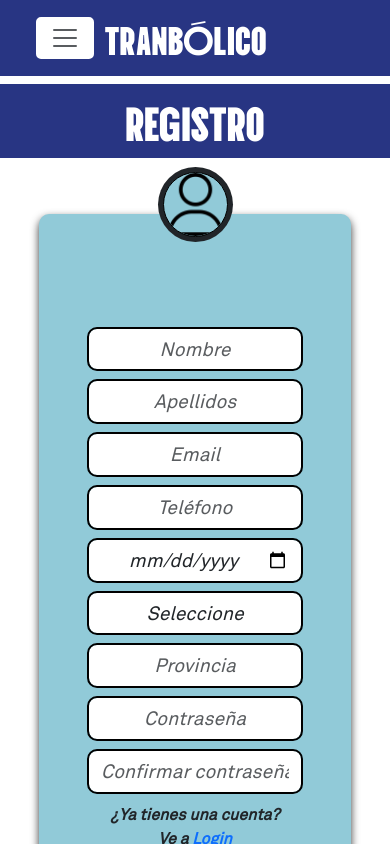
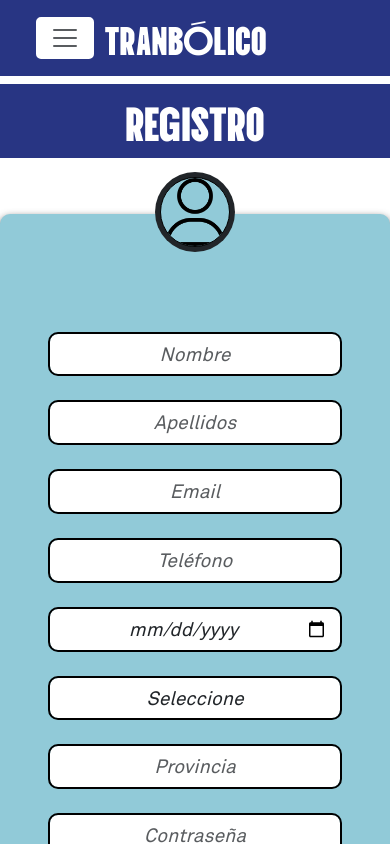
Before and after one commit to PabloVillalbaAlcaide/Tranbolico-App, a React (Vite) app in the folder Client/: page /register in a window 390 px wide. Shown: the top 844 px of the page. Built offline with nearby package versions, Linux system fonts and the light colour scheme.

Commit message:
inputs form register responsive

```diff
--- a/Client/src/components/Admin/AutoCompleteInput/AutoCompleteInput.jsx
+++ b/Client/src/components/Admin/AutoCompleteInput/AutoCompleteInput.jsx
@@ -1,5 +1,6 @@
+import './AutoCompleteInput.scss'
+import axios from "axios";
 import { useState, useEffect, useContext } from "react";
-import axios from "axios";
 import { Form, ListGroup } from "react-bootstrap";
 import { AppContext } from "../../../context/TranbolicoContextProvider";
 
@@ -68,6 +69,7 @@ export const AutocompleteInput = ({ value, onChange, onSelect, disabled }) => {
             <ListGroup.Item
               key={index}
               onMouseDown={() => handleSelect(suggestion)}
+              className="add-cursor-pointer"
             >
               {suggestion.city_province}
             </ListGroup.Item>
--- /dev/null
+++ b/Client/src/components/Admin/AutoCompleteInput/AutoCompleteInput.scss
@@ -0,0 +1,3 @@
+.add-cursor-pointer {
+  cursor: pointer;
+}
--- a/Client/src/pages/Auth/Register/Register.jsx
+++ b/Client/src/pages/Auth/Register/Register.jsx
@@ -44,7 +44,7 @@ export const Register = () => {
   const handleSelect = (field) => (value) => {
     setRegister((prevState) => {
       const newState = { ...prevState, [field]: value };
-      if (field === 'province') {
+      if (field === "province") {
         newState.city = {}; // Reiniciar city a un objeto vacío
       }
       return newState;
@@ -148,7 +148,6 @@ export const Register = () => {
 
   console.log(register.province.province_id);
 
-
   const onSubmit = async (e) => {
     e.preventDefault();
     if (validateForm()) {
@@ -172,7 +171,7 @@ export const Register = () => {
           <h2 className="mb-0 py-2">REGISTRO</h2>
         </div>
         <div className="contenedor-register d-flex justify-content-center p-5 mt-5 ">
-          <Col xs={12} md={8} lg={6} xl={4}>
+          <Col xs={12}>
             <Form onSubmit={onSubmit}>
               <div className="text-center">
                 <img
@@ -182,9 +181,10 @@ export const Register = () => {
                   width={"50px"}
                 />
               </div>
+              <div className="form-grid">
                 <Form.Group className="mb-2" controlId="formBasicName">
                   <Form.Control
-                  className="input-form"
+                    className="input-form-register"
                     type="text"
                     placeholder="Nombre"
                     name="name"
@@ -194,11 +194,13 @@ export const Register = () => {
                   />
                 </Form.Group>
                 {errors.name && (
-                <p className="text-center text-danger fw-bold">{errors.name}</p>
+                  <p className="text-center text-danger fw-bold">
+                    {errors.name}
+                  </p>
                 )}
                 <Form.Group className="mb-2" controlId="formBasicSurname">
                   <Form.Control
-                  className="input-form"
+                    className="input-form-register"
                     type="text"
                     placeholder="Apellidos"
                     name="surname"
@@ -214,7 +216,7 @@ export const Register = () => {
                 )}
                 <Form.Group className="mb-2" controlId="formBasicEmail">
                   <Form.Control
-                  className="input-form"
+                    className="input-form-register"
                     type="email"
                     placeholder="Email"
                     name="email"
@@ -230,7 +232,7 @@ export const Register = () => {
                 )}
                 <Form.Group className="mb-2" controlId="formBasicPhoneNumber">
                   <Form.Control
-                  className="input-form"
+                    className="input-form-register"
                     type="tel"
                     placeholder="Teléfono"
                     name="phone_number"
@@ -246,7 +248,7 @@ export const Register = () => {
                 )}
                 <Form.Group className="mb-2" controlId="formBasicBirthDate">
                   <Form.Control
-                  className="input-form"
+                    className="input-form-register"
                     type="date"
                     placeholder="Fecha de nacimiento"
                     name="birthdate"
@@ -262,7 +264,7 @@ export const Register = () => {
                 )}
                 <Form.Group className="mb-2" controlId="formBasicGenre">
                   <Form.Control
-                  className="input-form"
+                    className="input-form-register"
                     as="select"
                     name="genre"
                     value={register.genre}
@@ -274,6 +276,12 @@ export const Register = () => {
                     <option value="3">Otro</option>
                   </Form.Control>
                 </Form.Group>
+
+                <div
+                  className={`province-city-container-register ${
+                    showCityDropdown ? "with-city" : ""
+                  }`}
+                >
                   <Form.Group className="mb-2" controlId="formBasicProvince">
                     <SearchDropdown
                       type="province"
@@ -288,7 +296,8 @@ export const Register = () => {
                       {errors.province}
                     </p>
                   )}
-              {showCityDropdown  && <Form.Group className="mb-2" controlId="formBasicCity">
+                  {showCityDropdown && (
+                    <Form.Group className="mb-2" controlId="formBasicCity">
                       <SearchDropdown
                         type="city"
                         provinceId={register.province.province_id}
@@ -297,13 +306,17 @@ export const Register = () => {
                         placeholder="Ciudad"
                         autoComplete="off"
                       />
-              </Form.Group>}
+                    </Form.Group>
+                  )}
                   {errors.city && (
-                <p className="text-center text-danger fw-bold">{errors.city}</p>
+                    <p className="text-center text-danger fw-bold">
+                      {errors.city}
+                    </p>
                   )}
+                </div>
                 <Form.Group className="mb-2" controlId="formBasicPassword">
                   <Form.Control
-                  className="input-form"
+                    className="input-form-register"
                     type="password"
                     placeholder="Contraseña"
                     name="password"
@@ -318,7 +331,7 @@ export const Register = () => {
                 )}
                 <Form.Group className="mb-2" controlId="formBasicPassword2">
                   <Form.Control
-                  className="input-form"
+                    className="input-form-register"
                     type="password"
                     placeholder="Confirmar contraseña"
                     name="password2"
@@ -331,6 +344,7 @@ export const Register = () => {
                     {errors.password2}
                   </p>
                 )}
+              </div>
               <p className="fw-bold fst-italic text-center mb-4 fs-6">
                 <span>
                   ¿Ya tienes una cuenta? <br />
--- a/Client/src/pages/Auth/Register/register.scss
+++ b/Client/src/pages/Auth/Register/register.scss
@@ -2,29 +2,60 @@ p {
   margin-bottom: 0;
 }
 
+/* Estilos para el contenedor principal del registro */
 .ppal-register {
   font-family: "VinaSans-Regular.ttf";
+  h2 {
+    font-size: 3rem;
+  }
 }
 
-.ppal-register h2 {
-  font-size: 3rem;
-}
-
+/* Colores de fondo para botones específicos */
 .ppal-register,
 .aceptar {
   background-color: var(--tranbolico-azul);
 }
+
 .cancelar {
   background-color: var(--tranbolico-fucsia);
 }
-.input-form {
-  border-radius: 20px;
+
+/* Estilos para los inputs del formulario */
+.input-form-register,
+.province-city-container-register input,
+.province-city-container-register .form-control {
+  border-radius: 10px;
   border: 2px solid black;
   font-style: italic;
   text-align: center;
   font-size: 1.2rem;
+  width: 100%;
+  box-sizing: border-box;
+  transition: all 0.2s ease-in-out;
+  margin: 0; /* Eliminar márgenes que puedan centrar el input */
 }
 
+/* Efectos al enfocar o pasar el mouse sobre los inputs */
+.input-form-register:focus,
+.input-form-register:hover,
+.province-city-container-register input:focus,
+.province-city-container-register input:hover,
+.province-city-container-register .form-control:focus,
+.province-city-container-register .form-control:hover {
+  transform: scale(1.02);
+  box-shadow: 0 0 15px rgba(0, 0, 0, 0.1);
+  outline: none;
+}
+
+/* Eliminar sombra y mantener el color del borde al enfocar */
+.form-control:focus,
+.province-city-container-register input:focus,
+.province-city-container-register .form-control:focus {
+  box-shadow: none;
+  border-color: inherit;
+}
+
+/* Estilos para el contenedor del registro */
 .contenedor-register {
   font-family: "Akkurat-Regular.ttf";
   font-size: 1rem;
@@ -38,31 +69,53 @@ p {
   margin: 0 auto;
 }
 
+/* Estilos para la imagen del registro */
 .register-img {
   background-color: #91cad8;
-  border-radius: 100px;
+  border-radius: 100%;
   border: 1px solid black;
-  width: 65px;
+  width: 70px;
   position: relative;
-  top: -90px;
+  top: -85px;
   box-shadow: 0 0 0 5px;
 }
 
-.input-form {
-  border-radius: 10px;
-  border: 2px solid black;
-  font-style: italic;
-  text-align: center;
-  font-size: 1.2rem;
-  margin: 0 auto;
+/* Grid principal del formulario */
+.form-grid {
+  display: grid;
+  grid-template-columns: 1fr;
+  gap: 16px; /* Espacio entre inputs */
 }
 
-@media (max-width: 800px) {
-  .contenedor-register {
-    width: 80%;
-    min-width: 300px;
+/* Contenedor para los inputs de Provincia y Ciudad */
+.province-city-container-register {
+  display: grid;
+  grid-template-columns: 1fr;
+  gap: 16px;
+}
+
+/* Media queries para pantallas grandes */
+@media (min-width: 768px) {
+  .form-grid {
+    grid-template-columns: 1fr 1fr;
   }
-  .input-form {
-    max-width: 100%;
+
+  /* Si el contenedor tiene la clase 'with-city', organizar Provincia y Ciudad en dos columnas */
+  .province-city-container-register.with-city,
+  .province-city-container-register:not(.with-city) {
+    grid-template-columns: 1fr;
+    grid-column: span 2;
+  }
+
+  /* Si no tiene la clase 'with-city', hacer que el contenedor ocupe dos columnas completas */
+  // .province-city-container-register:not(.with-city) {
+  //   grid-column: span 2;
+  // }
+
+  /* Asegurar que ciertos inputs ocupen dos columnas completas */
+  .form-grid .input-form-register[type="select"], /* Género */
+  .form-grid .form-group[controlId="formBasicPassword"], /* Contraseña */
+  .form-grid .form-group[controlId="formBasicPassword2"] /* Confirmar Contraseña */ {
+    grid-column: span 2;
   }
 }
--- a/Client/src/pages/SelectDate/SelectDate.jsx
+++ b/Client/src/pages/SelectDate/SelectDate.jsx
@@ -137,7 +137,7 @@ export const SelectDate = () => {
   console.log(planningList);
 
   return (
-    <Container fluid className="p-0 m-0 mt-5 mb-5">
+    <Container fluid className="p-0 m-0 mt-5 mb-5 d-flex flex-column justify-content-center align-items-center">
       <Row>
         <h3 className="text-center pb-4">
           Selecciona día de{" "}
--- a/Client/src/pages/editUser/EditUser.jsx
+++ b/Client/src/pages/editUser/EditUser.jsx
@@ -282,10 +282,9 @@ export const EditUser = () => {
                 )}
                 <Form.Group
                   className="mb-2 d-flex justify-content-center align-items-center w-100"
-                  controlId="formBasicImg"
                 >
                   <label
-                    htmlFor="file-upload"
+                    htmlFor="file-img"
                     className="custom-file-upload d-flex align-items-center"
                   >
                     <img
@@ -298,7 +297,8 @@ export const EditUser = () => {
                     Seleccionar imagen
                   </label>
                   <Form.Control
-                    id="file-upload"
+                    id="file-img"
+                    className="file-upload"
                     type="file"
                     name="avatar"
                     onChange={handleFilesChange}
--- a/Client/src/pages/editUser/editUser.scss
+++ b/Client/src/pages/editUser/editUser.scss
@@ -100,7 +100,7 @@
   margin-right: 5px;
 }
 
-#file-upload {
+.file-upload {
   display: none;
 }
 
```
Lines whose indentation alone changed are shown as unchanged.
